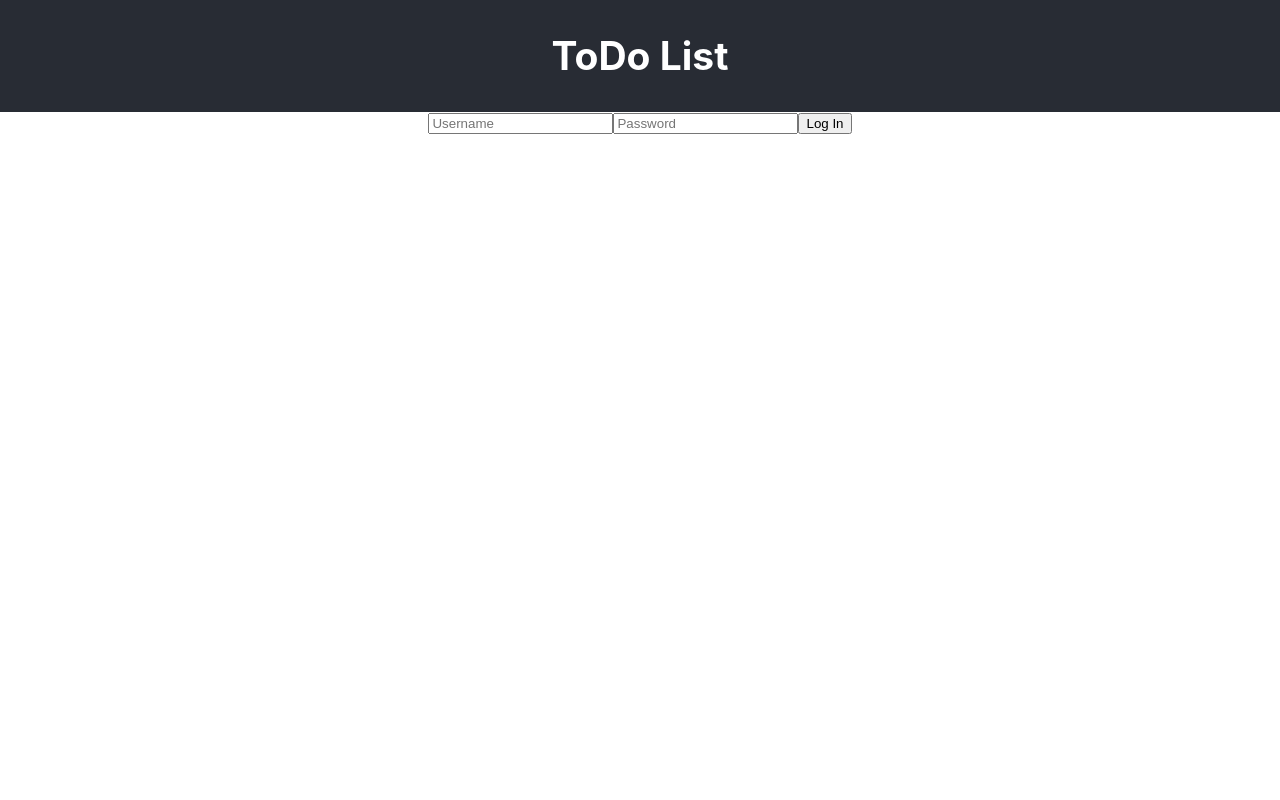
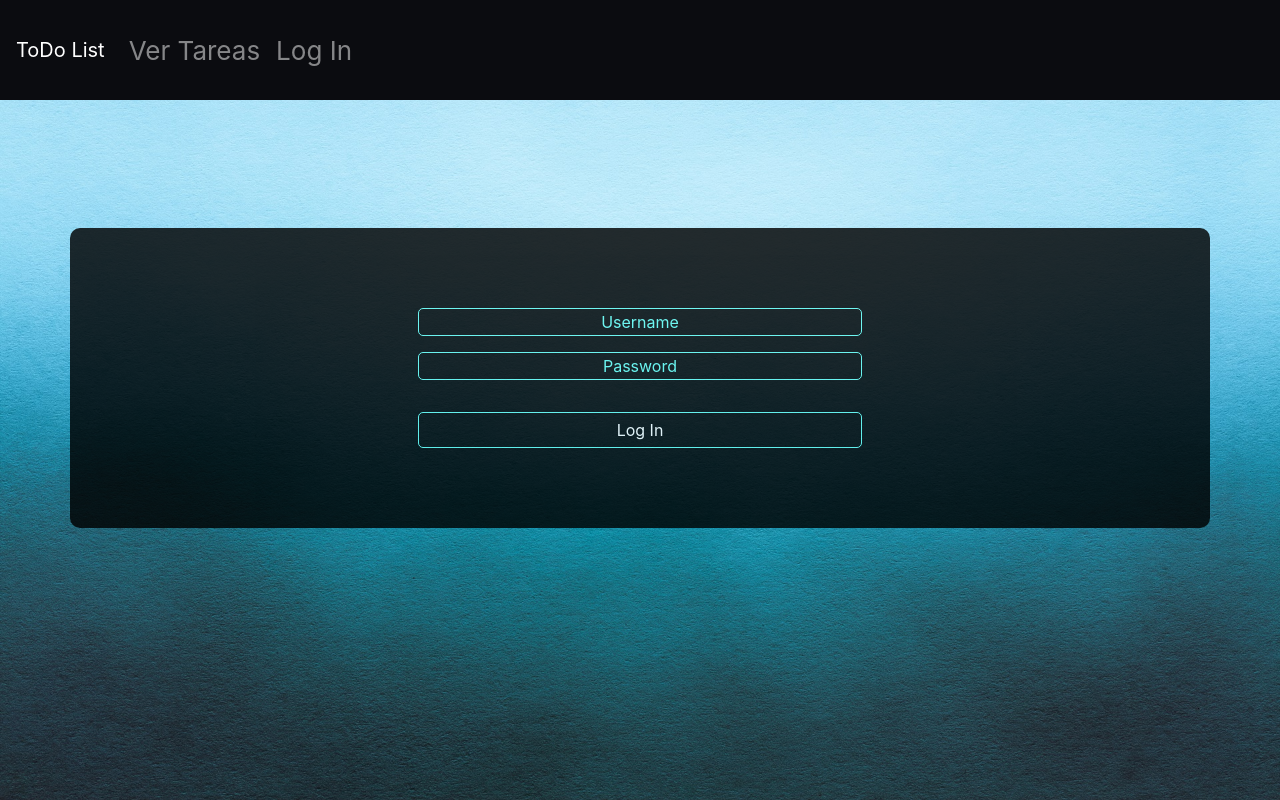
Before and after one commit to eliCazorla/todo-list, a React (Create React App) app: page /login in a window 1280 px wide. Built offline with nearby package versions, Linux system fonts and the light colour scheme.

Commit message:
Added styles for navbar and login, plus a backgroun img for app

```diff
--- a/package.json
+++ b/package.json
@@ -6,7 +6,9 @@
     "@testing-library/jest-dom": "^5.11.9",
     "@testing-library/react": "^11.2.5",
     "@testing-library/user-event": "^12.6.3",
+    "bootstrap": "^4.6.0",
     "react": "^17.0.1",
+    "react-bootstrap": "^1.4.3",
     "react-dom": "^17.0.1",
     "react-router-dom": "^5.2.0",
     "react-scripts": "4.0.2",
--- a/src/App.css
+++ b/src/App.css
@@ -1,5 +1,8 @@
-.App {
-  text-align: center;
+.App{
+  background-image: url("./fondo.jpg");
+  background-size: cover;
+  background-repeat: no-repeat;
+  height: 100vh;
 }
 
 .App-logo {
@@ -14,14 +17,14 @@
 }
 
 .App-header {
-  background-color: #282c34;
+  background-color: #0B0C10;
   min-height: 100px;
-  display: flex;
-  flex-direction: column;
-  align-items: center;
-  justify-content: center;
   font-size: calc(10px + 2vmin);
-  color: white;
+  color: #66FCF1 !important;
+}
+
+#responsive-navbar-nav {
+  align-content: flex-end;
 }
 
 .App-link {
--- a/src/App.js
+++ b/src/App.js
@@ -1,20 +1,30 @@
 import './App.css';
-import { Route, Switch }from 'react-router-dom';
+import { Link, Route, Switch }from 'react-router-dom';
 import Contenido from './components/Contenido';
 import Login from './components/Login';
 import PageNotFound from './components/PageNotFound';
+import { Container, Navbar, Nav } from 'react-bootstrap';
 
 function App() {
   return (
     <div className="App">
-      <header className="App-header">
-        <h2>ToDo List</h2>
-      </header>
-      <Switch>
-        <Route path="/tareas" component={Contenido} />
-        <Route path="/login" component={Login} />
-        <Route component={PageNotFound} />
-      </Switch>
+      <Navbar collapseOnSelect expand="md"  variant="dark" className="App-header">
+        <Navbar.Brand href="#home">ToDo List</Navbar.Brand>
+        <Navbar.Toggle aria-controls="responsive-navbar-nav" />
+        <Navbar.Collapse id="responsive-navbar-nav">
+          <Nav>
+            <Link className="nav-link" to="/tareas">Ver Tareas</Link>
+            <Link className="nav-link" to="/login">Log In</Link>
+          </Nav>
+        </Navbar.Collapse>
+      </Navbar>
+      <div>
+        <Switch>
+          <Route path="/tareas" component={Contenido} />
+          <Route path="/login" component={Login} />
+          <Route path="/" component={PageNotFound} />
+        </Switch>
+      </div>
     </div>
   );
 }
--- /dev/null
+++ b/src/components/Login.css
@@ -0,0 +1,53 @@
+.login{
+    padding: 4em;
+    margin-top: 10%;
+    background-color: #000;
+    border-radius: 10px;
+    z-index: 1;
+    opacity: 0.82;
+}
+
+
+.login input{
+    display: block;
+    color: #66FCF1;
+    background:none;
+    opacity: 1.5;
+    border: 1px solid #66FCF1;
+    border-radius: 5px;
+    outline: 0;
+    text-align: center;
+    transition: 0.5s;
+    transition-property: width;
+}
+
+.login input:hover, .login input:focus{
+    width: 45%;
+}
+
+::placeholder{
+    color: #66FCF1;
+}
+
+.login input, .login button{
+    margin: 1em auto;
+    width: 40%;
+}
+
+.login button{
+    margin: 1em 30%;
+    outline: 0;
+    background: none;
+    color: white;
+    border: 1px solid #66fcf1;
+    border-radius: 5px;
+    padding: 5px;
+    cursor: pointer;
+    transition: 0.5s;
+    transition-property: background-color, transform;
+}
+
+.login button:hover, .login button:focus, .login button:active{
+    background-color: #66fcf1;
+    transform: scale(1.1);
+}
--- a/src/components/Login.js
+++ b/src/components/Login.js
@@ -1,5 +1,7 @@
 import React, { useState } from 'react';
+import { Container } from 'react-bootstrap';
 import { withRouter } from  'react-router-dom';
+import './Login.css';
 
 const Login = ({ history }) => {
 
@@ -44,11 +46,11 @@ const Login = ({ history }) => {
     }
 
     return (
-        <div>
-            <input type="text" value={username} placeholder="Username" onChange={handleChangeUserName}/>
-            <input type="password" value={password} placeholder="Password" onChange={handleChangePassword}/>
-            <button onClick={btnLogin}>Log In</button>
-        </div>
+      <Container className="login">
+          <input type="text" value={username} placeholder="Username" onChange={handleChangeUserName}/>
+          <input type="password" value={password} placeholder="Password" onChange={handleChangePassword}/>
+          <button onClick={btnLogin}>Log In</button>
+      </Container>
     )
 }
 
--- a/src/index.js
+++ b/src/index.js
@@ -4,6 +4,7 @@ import {BrowserRouter as Router} from 'react-router-dom';
 import './index.css';
 import App from './App';
 import reportWebVitals from './reportWebVitals';
+import 'bootstrap/dist/css/bootstrap.min.css';
 
 ReactDOM.render(
   <React.StrictMode>
```
Also changed, not shown: src/fondo.jpg (added), 1 other file (tests, documents, lock files or other folders).
